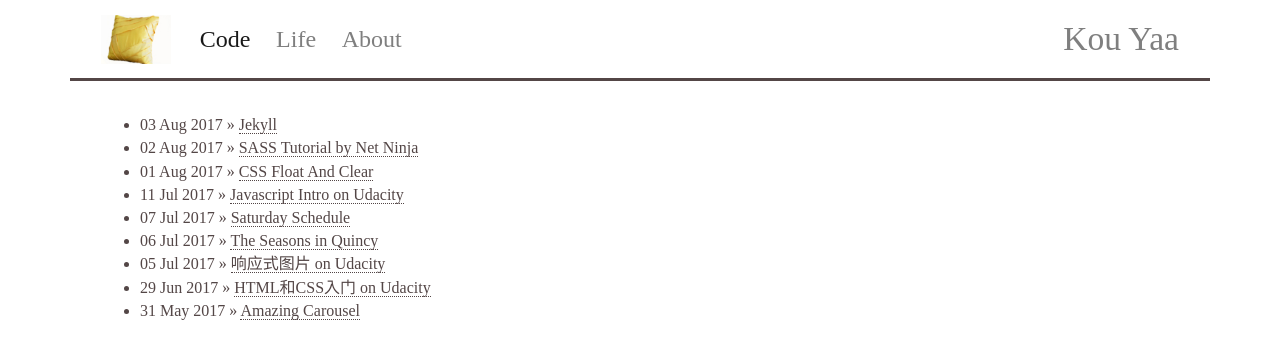
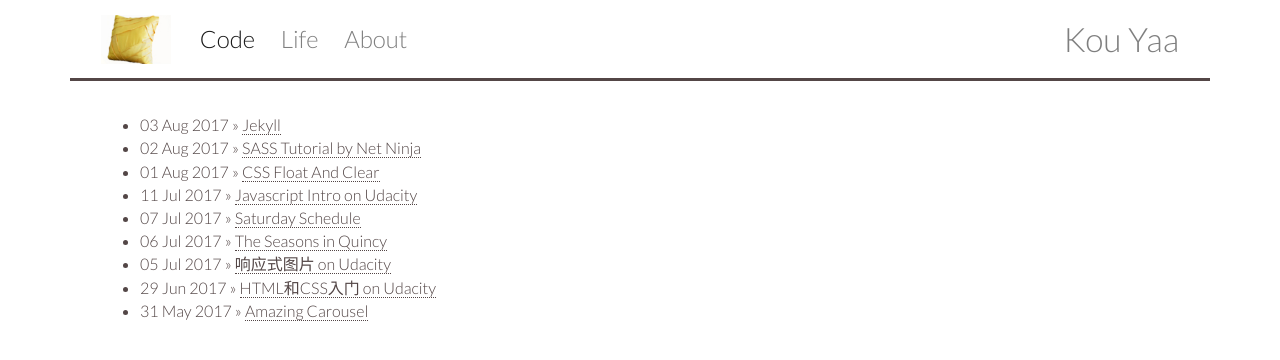
Before and after one commit to yinkouya/yinkouya.github.io, a Jekyll site: the page built from code.html, in a window 1280 px wide. Shown: the top 360 px of the page. Built offline with Jekyll 4.4.1, drawn with Linux system fonts in a browser that asks for light colours; nearby versions of some CDN libraries.

Commit message:
Update style.css

```diff
--- a/assets/style.css
+++ b/assets/style.css
@@ -3,8 +3,8 @@ html {
 }
 
 body {
-  font-family: 'Megrim', cursive;
-  font-size: 400;
+  font-family: 'Lato', sans-serif;
+  font-weight: 300;
   line-height: 1.45;
   color: #534646;    /*deep brown*/
 }
@@ -24,12 +24,11 @@ img.brand {
 
 .nav-item {
   font-size: 1.5em;
-  font-family: 'Caveat', cursive;
   margin: auto 0.2em;
 }
 
 .navbar-text {
-  font-family: 'Megrim', cursive;
+  font-weight: 300;
   font-size: 2.1em;
 }
 
@@ -38,13 +37,11 @@ img.brand {
 }
 
 .carousel-item h3 {
-  font-family: 'Megrim', cursive;
-  font-size: 300i;
+  font-weight: 300;
 }
 
 carousel-item p {
-  font-family: 'Megrim', cursive;
-  font-size: 300i;
+  font-weight: 300;
 }
 
 .about {
@@ -53,17 +50,14 @@ carousel-item p {
 }
 
 .about h4 {
-  font-family: 'Megrim', cursive;
   font-size: 2em;
 }
 
 .about p {
-  font-family: 'Megrim', cursive;
   font-size: 1.4em;
 }
 
 .posts li {
-  font-family: 'Megrim', cursive;
   font-size: 300i;
 }
 
@@ -78,7 +72,6 @@ article {
 
 article h1{
   margin-top: 1em;
-  font-family: 'Megrim', cursive;
 }
 
 article a { color: #ff9900;}
```
